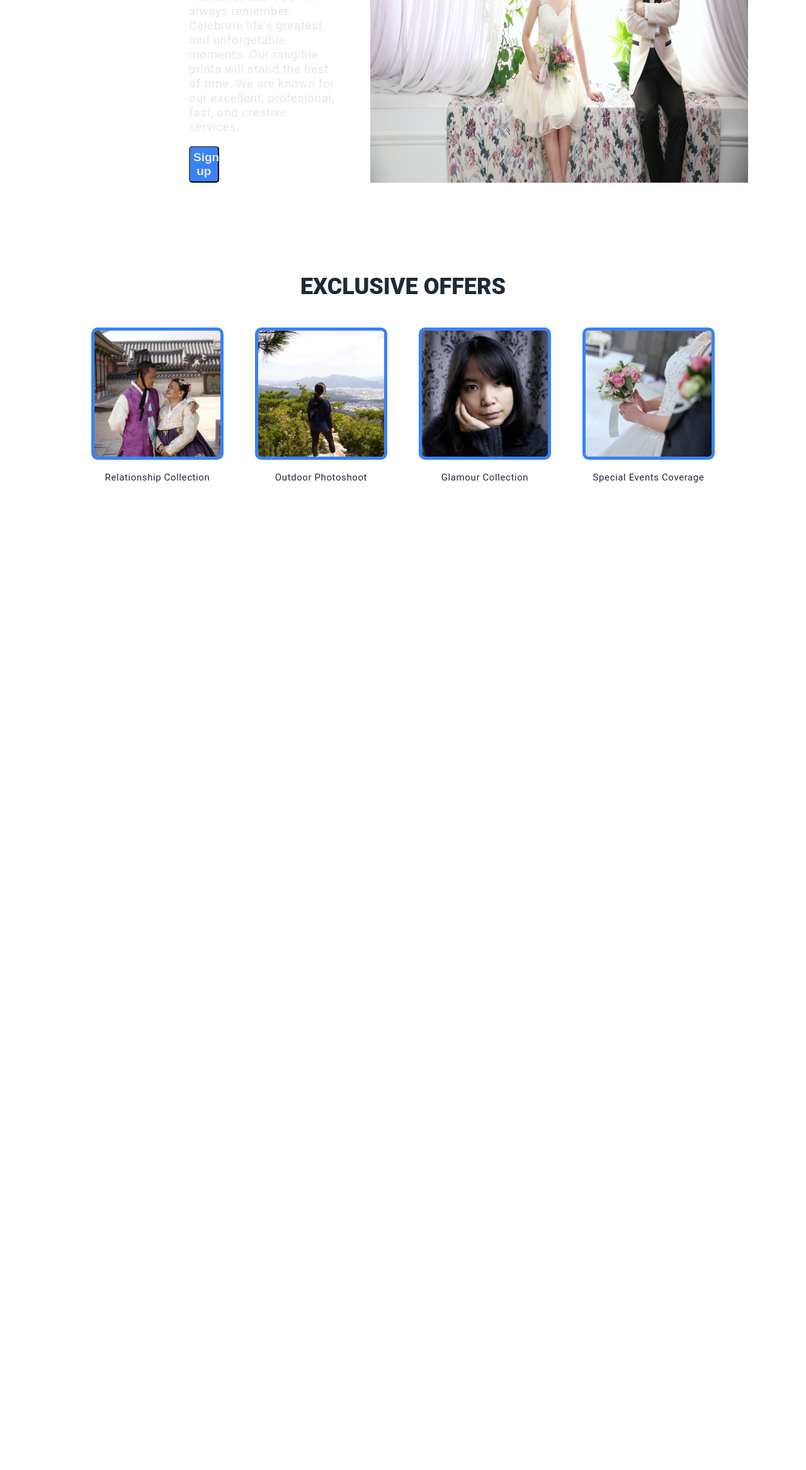
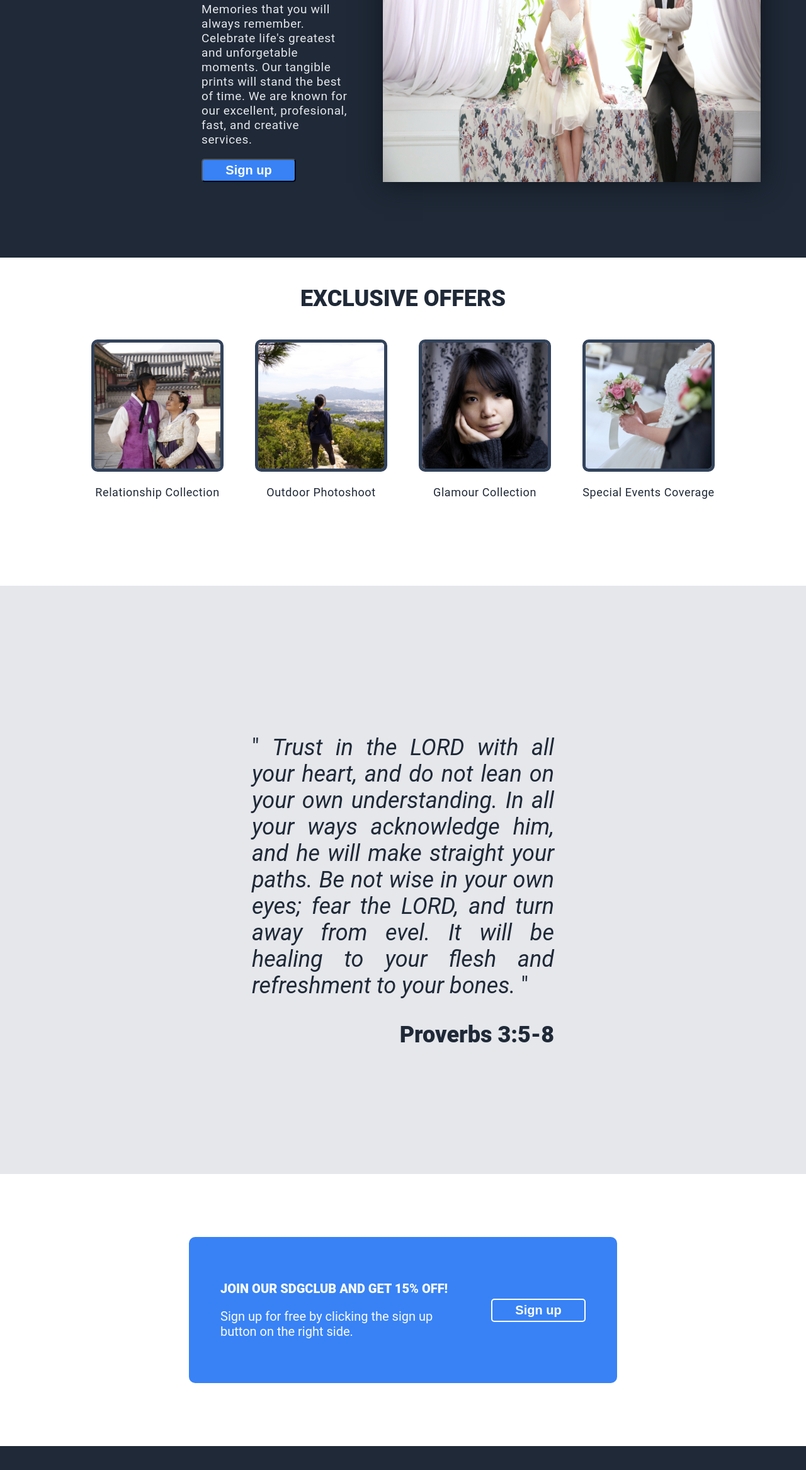
Before and after one commit to lae20/landing-page, a plain HTML site: page index.html in a window 1280 px wide. Shown: the part 466-2800 px from the top of the page at 63% size. Before the commit the page ends 1318 px from the top, so only its background shows below. Drawn offline with Linux system fonts and the light colour scheme.

Commit message:
completed
added box--shadow at ohd.jpg. link navigation to their corresponding section.

```diff
--- a/index.html
+++ b/index.html
@@ -8,14 +8,14 @@
 
     <body>
 
-        <div class="home-section">
+        <div class="section-one">
 
             <div class="navigation">
                 <img id="logo" src="./images/logo.png">
                 <ul>
                     <li><a href="#">Home</a></li>
-                    <li><a href="#">About</a></li>
-                    <li><a href="#">Contact</a></li>
+                    <li><a href="#offers">Products</a></li>
+                    <li><a href="#contact">Contact</a></li>
                 </ul>
             </div>
 
@@ -24,37 +24,64 @@
                 <h1 class="hero-main-text">We Capture Love<br> and Happiness</h1>
                 <p class="hero-sec-text">Memories that you will always remember. Celebrate life's greatest and unforgetable moments.
                      Our tangible prints will stand the best of time. We are known for our excellent, profesional, fast, and creative services.</p>
-                <button id="signuphome" type="submit">Sign up</button>
+                <button id="signuphome">Sign up</button>
                 </div>
-                <img src="./images/ohd.jpg" style="width:600px">
+                <img id="picture" src="./images/ohd.jpg" style="width:600px">
             </div>
 
         </div>
 
-        <div class="products">
+        <div class="section-two">
             <h1 class="info-header-text">EXCLUSIVE OFFERS</h1>
 
-            <div class="offers">
+            <div id="offers" class="offers">
 
                 <div class="offers-images">
                 <img id="image" src="./images/anniv.jpg">
-                <p class="img">Relationship Collection</p></div>
+                <p class="img">Relationship Collection</p>
+            </div>
 
                 <div class="offers-images">
                 <img id="image" src="./images/travel.jpg">
-                <p class="img">Outdoor Photoshoot</p></div>
+                <p class="img">Outdoor Photoshoot</p>
+            </div>
 
                 <div class="offers-images">
                 <img id="image" src="./images/portrait.jpg">
-                <p class="img">Glamour Collection</p></div>
+                <p class="img">Glamour Collection </p>
+            </div>
 
                 <div class="offers-images">
                 <img id="image" src="./images/wed.jpg">
-                <p class="img">Special Events Coverage</p></div>
+                <p class="img">Special Events Coverage</p>
+            </div>
 
             </div>
         </div>
 
+        <div class="section-three">
+            <p class="quotes"><em>Trust in the LORD with all your heart, and do not lean on your own understanding.
+                In all your ways acknowledge him, and he will make straight your paths. Be not wise in your own
+                eyes; fear the LORD, and turn away from evel. It will be healing to your flesh and
+                refreshment to your bones.</em>
+            </p>
+            <div class="prov">Proverbs 3:5-8</div>
+        </div>
 
+        <div id="contact" class="section-four">
+            <div class="box">
+                <div>
+                <p class="footer-text bold">JOIN OUR SDGCLUB AND GET 15% OFF!</p>
+                <p class="footer-text">Sign up for free by clicking the sign up button on the right side.</p>
+                </div>
+
+                <div class="button">
+                <button id="signuphome" class="signuptwo">Sign up</button></div>
+            </div>
+        </div>
+
+        <div class="footer">
+            <p class="hero-sec-text copyright">Copyright &copy; Odin Project 2023</p>
+        </div>
     </body>
 </html>
--- a/styles.css
+++ b/styles.css
@@ -4,7 +4,7 @@ body{
     height:100vh;
     margin:0;
 }
-.section-one{
+.section-one, .copyright{
     background-color:#1f2937;
     margin:0;
     padding:20px;
@@ -26,13 +26,16 @@ ul{
 a{
     text-decoration:none;
 }
-a, .hero-sec-text, #signuphome{
+a, .hero-sec-text{
     color:#e5e7eB;
     font-size:19px;
 }
 #logo{
     max-width:150px;
     flex-shrink: 0;
+}
+#picture{
+    box-shadow: 2px 2px 40px 0 #0f151d;
 }
 .home-content{
     display:flex;
@@ -54,9 +57,8 @@ a, .hero-sec-text, #signuphome{
 #signuphome{
     background-color: #3882f6;
     border-radius: 5px;
-    width:20%;
     padding:5px;
-    font-weight: bold;
+    width:150px;
 }
 .hero-sec-text{
     letter-spacing: 0.6px;
@@ -69,24 +71,77 @@ a, .hero-sec-text, #signuphome{
     text-align:center;
 }
 .offers{
-    padding:20px 0;
+    padding:20px 0 70px 0;
     display:flex;
     justify-content: center;
     gap: 50px;
 }
 
 #image{
-    border: 5px solid #3882f6;
+    border: 5px solid #32425a;
     border-radius: 10px;
     width:200px;
     height:200px;
 }
 .img{
     color:#1f2937;
-    font-size: 15px;
+    font-size: 18px;
     text-align: center;
     letter-spacing: 0.6px;
 }
-.products{
+.section-two{
     padding: 20px 0 50px 0;
 }
+.quotes::before{
+    content:'" '
+}
+.quotes::after{
+    content:' "'
+}
+.section-three{
+    background-color: #e5e7eB;
+    padding: 200px 400px;
+    color:#1f2937;
+}
+.quotes{
+    font-size:36px;
+    text-align:justify;
+}
+.prov{
+    text-align: right;
+    font-size:36px;
+}
+.section-four{
+    display:flex;
+    justify-content:center;
+    align-items:center;
+    padding:100px 300px;
+
+}
+.box{
+    display:flex;
+    justify-content:space-evenly;
+    width:100%;
+    background-color:#3882f6;
+    padding: 50px;
+    gap:50px;
+    border-radius: 10px;
+}
+.bold, #signuphome, .prov{
+    font-weight: 900;
+}
+.signuptwo{
+    border:2px solid white;
+}
+.button{
+    display:flex;
+    align-self:center;
+}
+.copyright{
+    text-align: center;
+    padding:50px;
+}
+.footer-text, #signuphome, .signuptwo{
+    color:#f9faf8;
+    font-size:20px;
+}
```
